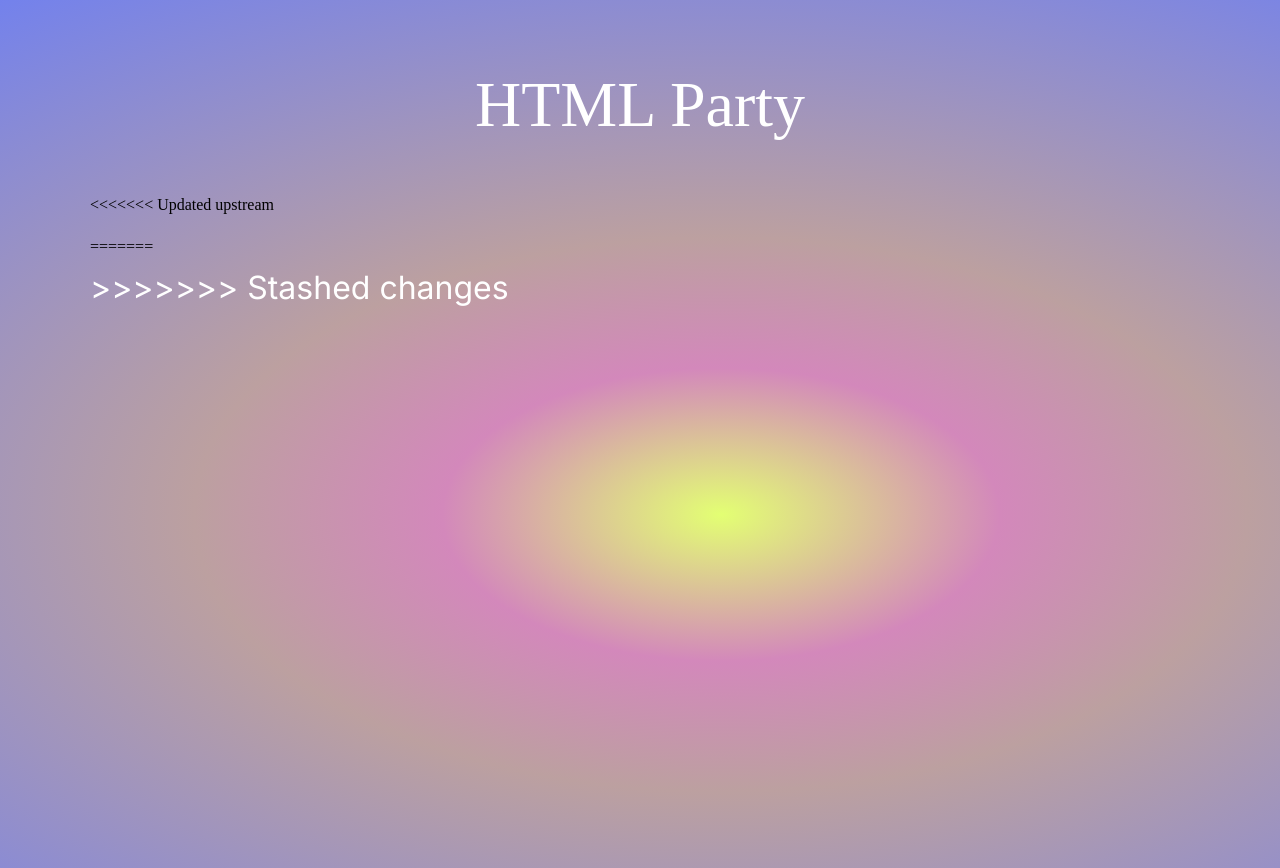
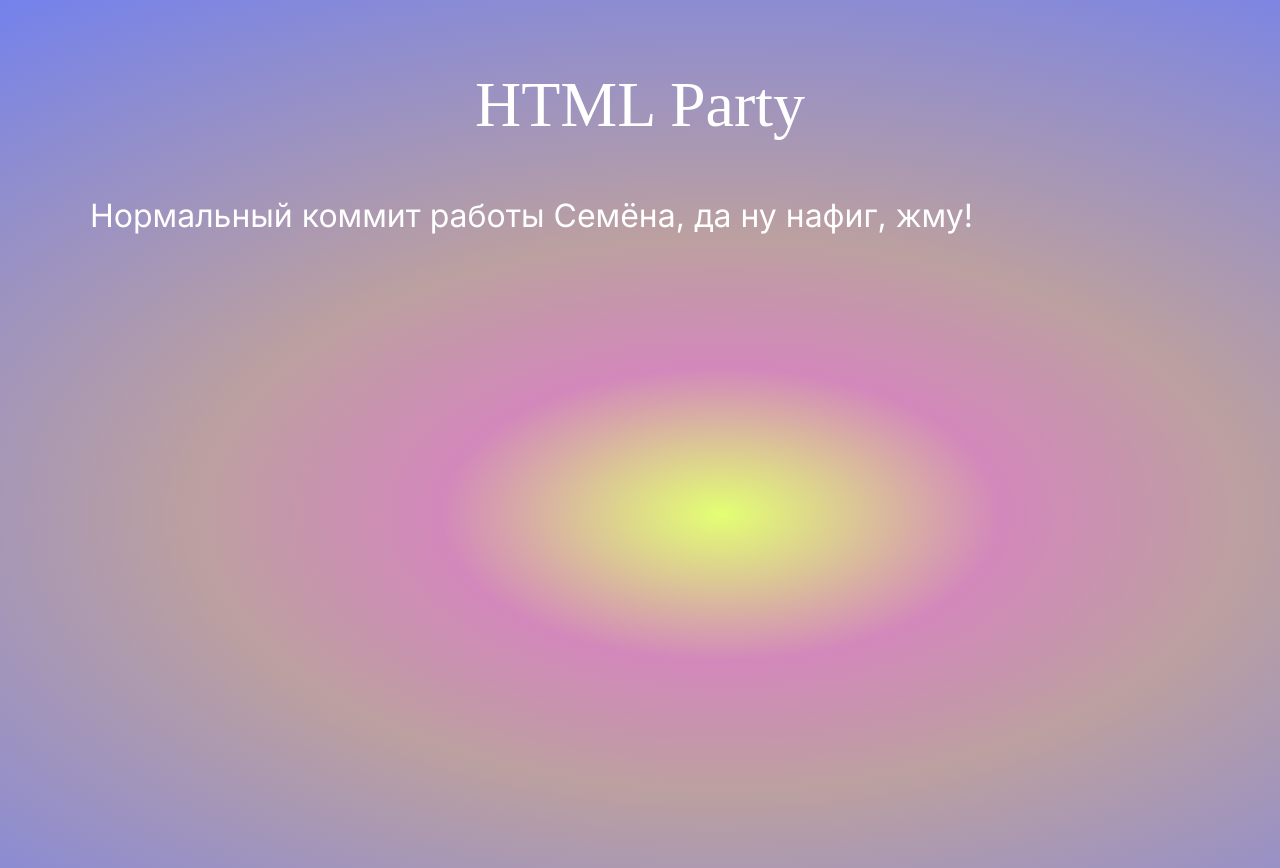
Before and after one commit to gaaganastasia/web-21-html-party, a plain HTML site: page index.html in a window 1280 px wide. Drawn offline with Linux system fonts and the light colour scheme; a web font is replaced by a local one.

Commit message:
fix commit
исправление

```diff
--- a/index.html
+++ b/index.html
@@ -12,11 +12,8 @@
 <body>
   <h1 class="title">HTML Party</h1>
   <div class="links">
-<<<<<<< Updated upstream
-    <a href="pages/yarart.html"></a>
-=======
   <a href="/pages/samK.html" class="link">
->>>>>>> Stashed changes
+  Нормальный коммит работы Семёна, да ну нафиг, жму!
   </div>
 </body>
 </html>
```
